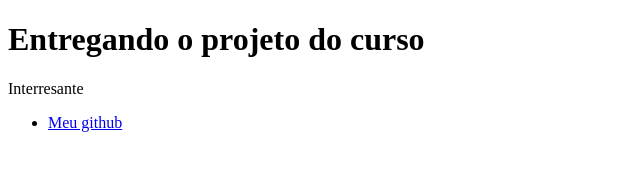
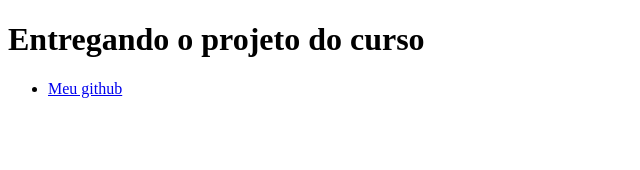
Before and after one commit to EduHilgert/entrega-de-projeto-dio, a plain HTML site: page index.html in a window 1280 px wide. Shown: the whole page, without its empty margins (0-640 px from the left). Drawn offline with Linux system fonts and the light colour scheme.

Commit message:
atualizando

```diff
--- a/index.html
+++ b/index.html
@@ -7,8 +7,6 @@
 </head>
 <body>
     <h1>Entregando o projeto do curso</h1>
-    <p>Interresante
-    </p>
     <ul>
         <li> <a href="https://github.com/EduHilgert">Meu github</a></li>
     </ul>
```
